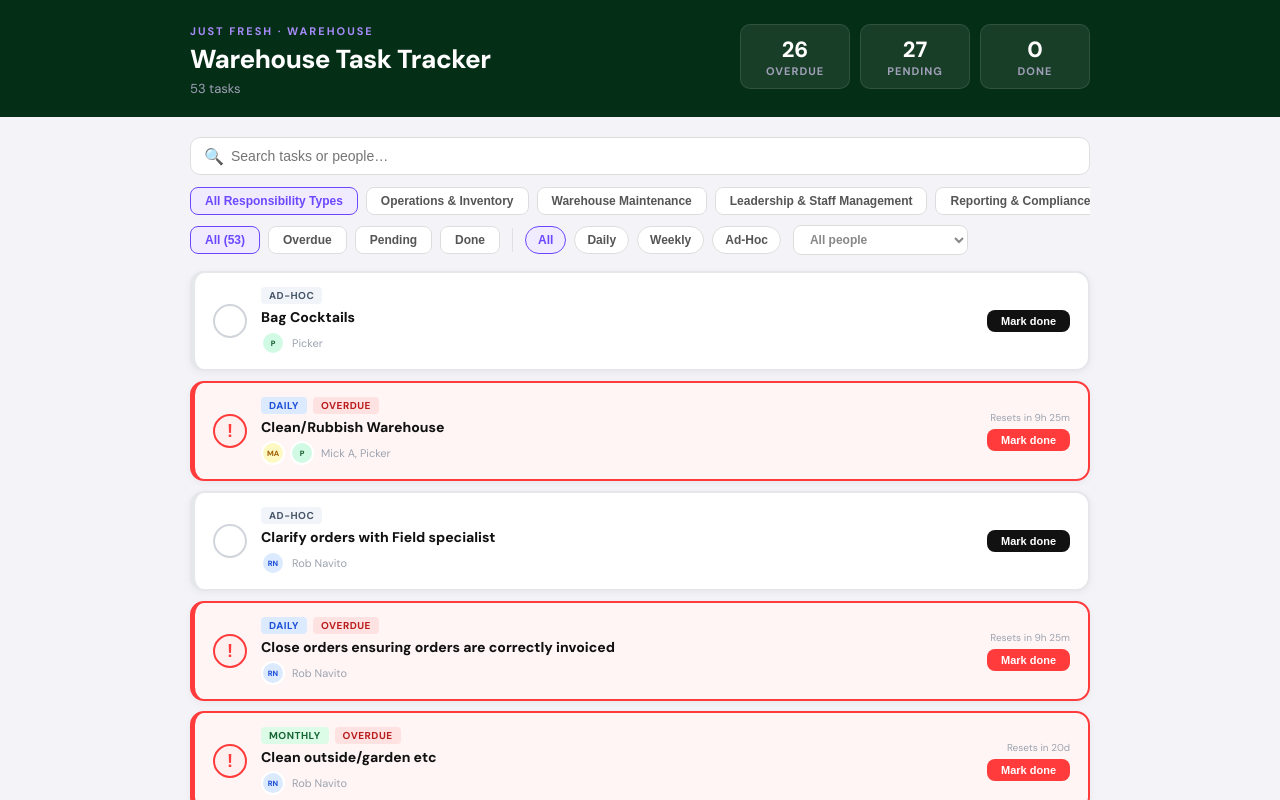
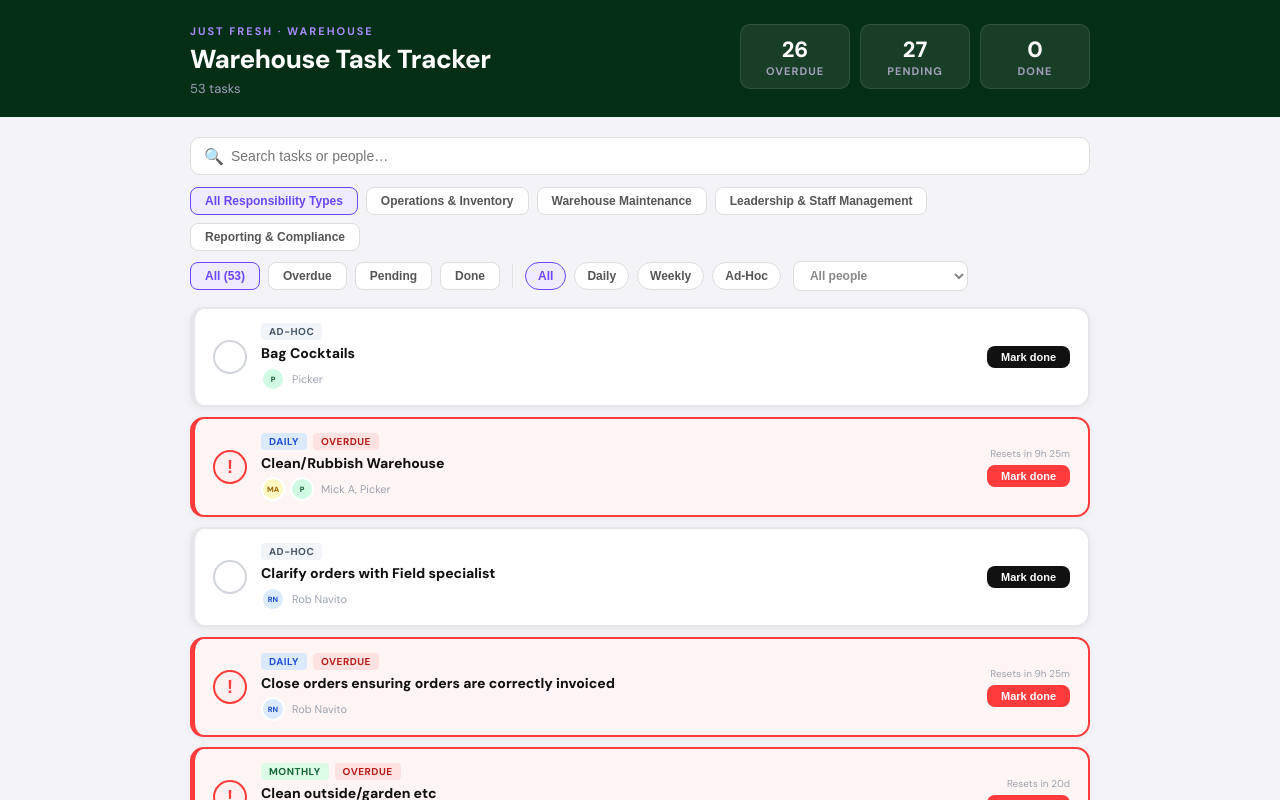
Before and after one commit to jfsimo/warehouse-tasks, a React (Create React App) app: page / in a window 1280 px wide. Shown: the top 800 px of the page. Built offline with nearby package versions, Linux system fonts and the light colour scheme.

Commit message:
Remove scrollbar on type filter row — allow wrap instead

```diff
--- a/src/App.js
+++ b/src/App.js
@@ -202,7 +202,7 @@ export default function App() {
                 <button onClick={() => setSearch("")} style={{ position:"absolute", right:12, top:"50%", transform:"translateY(-50%)", background:"none", border:"none", cursor:"pointer", color:"#aaa", fontSize:16, lineHeight:1 }}>✕</button>
               )}
             </div>
-            <div style={{ display:"flex", gap:8, flexWrap:"nowrap", marginBottom:10, alignItems:"center", overflowX:"auto" }}>
+            <div style={{ display:"flex", gap:8, flexWrap:"wrap", marginBottom:10, alignItems:"center" }}>
               {["All","Operations & Inventory","Warehouse Maintenance","Leadership & Staff Management","Reporting & Compliance"].map(t => (
                 <button key={t} onClick={() => setTypeFilter(t)}
                   style={{ padding:"6px 14px", borderRadius:8, border:`1.5px solid ${typeFilter===t?"#6c47ff":"#ddd"}`, background:typeFilter===t?"#f0ebff":"#fff", color:typeFilter===t?"#6c47ff":"#555", fontWeight:600, fontSize:12, cursor:"pointer", whiteSpace:"nowrap" }}>
```
